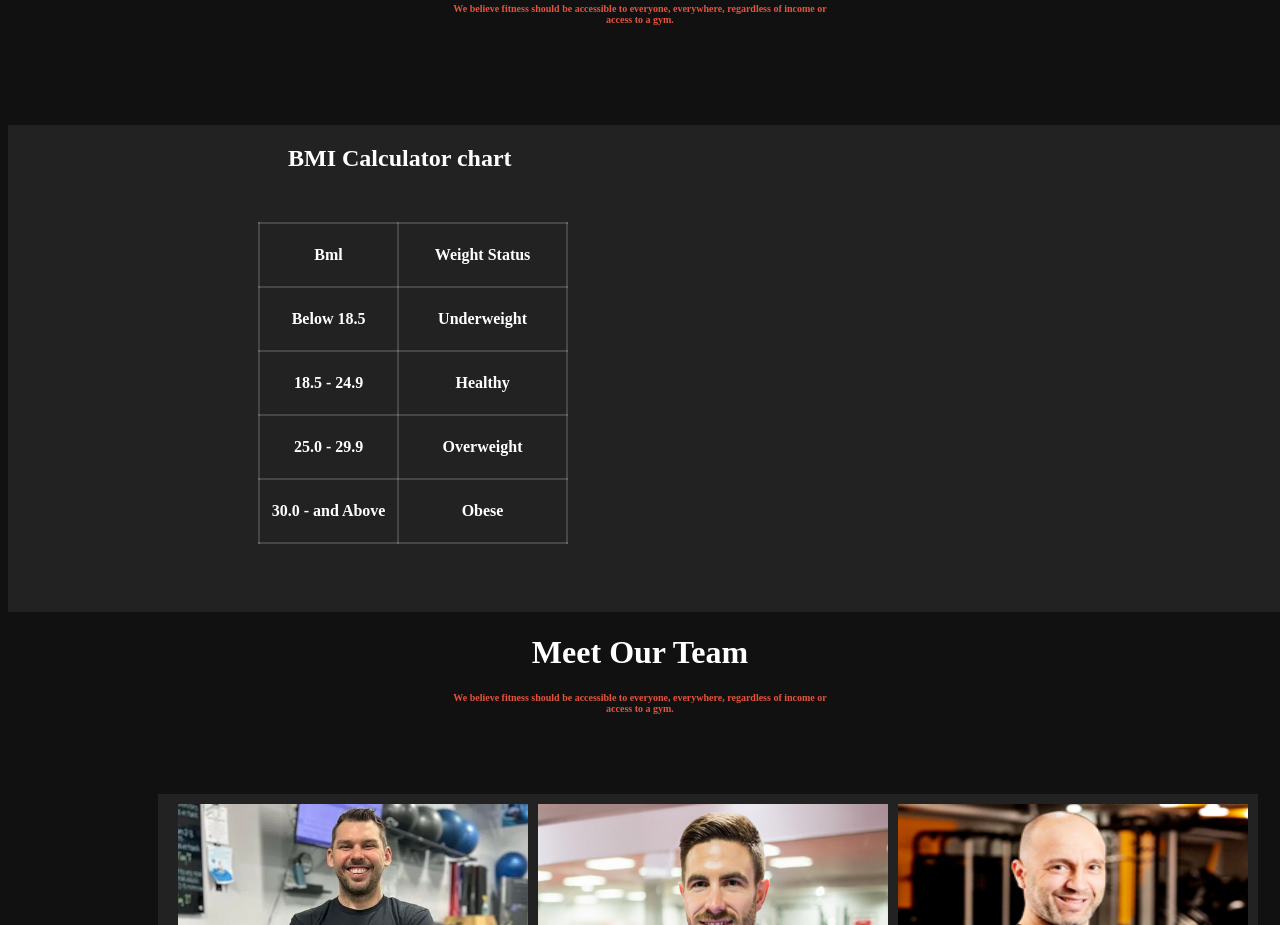
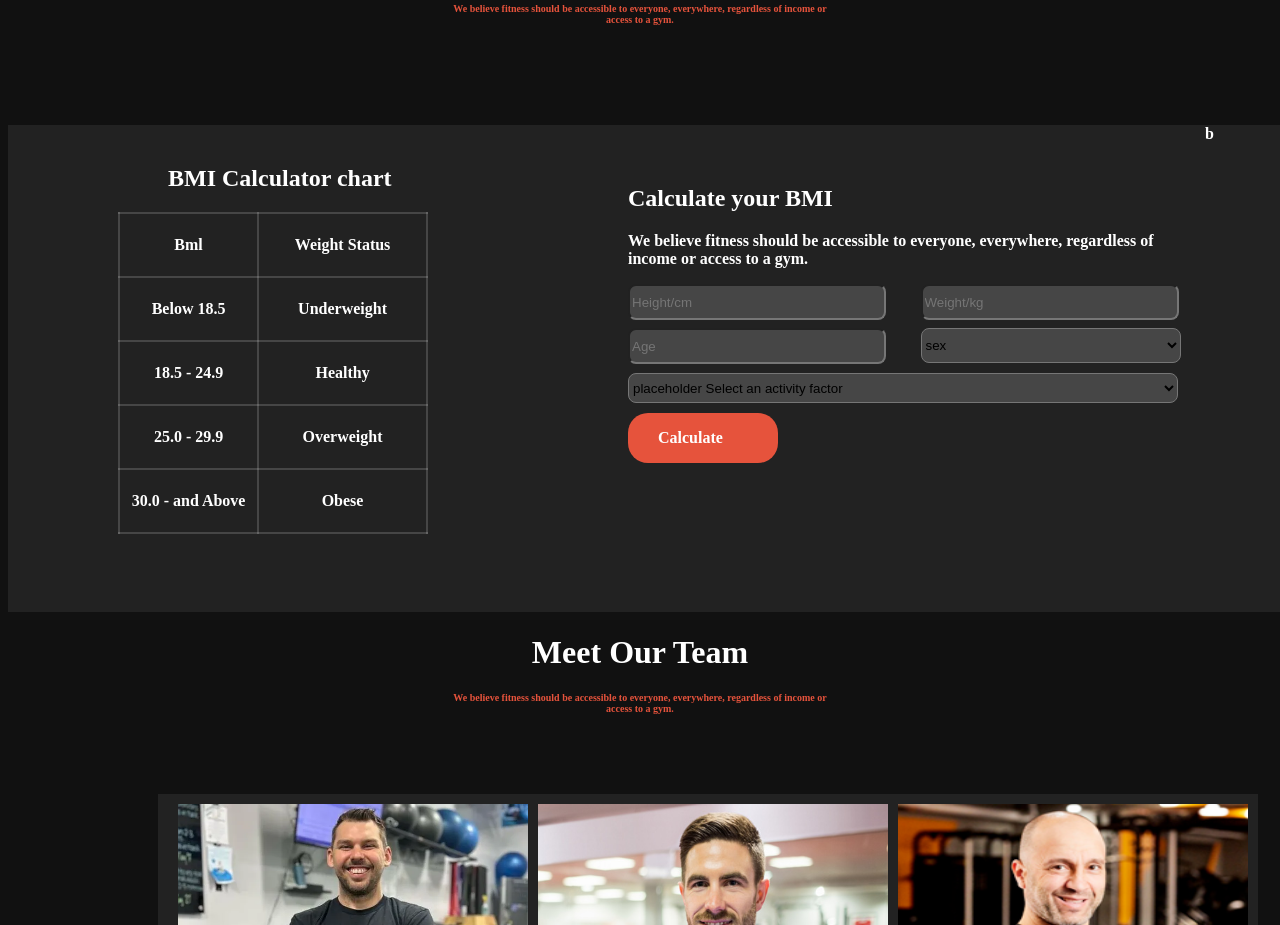
Before and after one commit to ovisack/Assingment-01, a plain HTML site: page index.html in a window 1280 px wide. Shown: the part 1652-2577 px from the top of the page. Drawn offline with Linux system fonts and the light colour scheme; a web font is replaced by a local one.

Commit message:
first commit

```diff
--- a/index.html
+++ b/index.html
@@ -178,7 +178,7 @@
 
 
           </table>
-           <!-- </div>
+           </div>
          <div class="input">
 
            <h1 class="h1"> Calculate your BMI </h1>
@@ -196,18 +196,23 @@
                 <option value="">sex</option>
                 <option value="">mail</option>
                 <option value="">female</option>
+                |</select>
+
+              </div>
+
+              <select name="" id="select-id">
+                <option id="select-id" value="">placeholder Select an activity factor</option>
+              </select>
+              <div class="buten">
+                <p class="majin-top">Calculate</p>
               </div>
             </div>
 
+     b
 
 
-    <select class="beta">
-        <option value=" "> placeholder Select an activity factor</option>
-    </select>
 
-
-</div> -->
-
+</div>
 </section>
 <div class="time-het">
 <h1>Meet Our Team</h1>
--- a/style.css
+++ b/style.css
@@ -330,8 +330,8 @@
     margin-top: 100px;
    }
    #dietl-h1{
-    margin-top: 50px;
-    margin-left: 180px ;
+    margin-top: 70px;
+    margin-left: 60px ;
    }
 
    .ditel-01,tr, th,td{
@@ -346,14 +346,14 @@
 
   /* input style */
 
-  /*
+
   .input{
-    border: 1px solid rgba(255, 255, 255, 0.16);
+
 
     width: 577px;
     height: 386px;
-    margin-top: 400px;
-    margin-left: -800px;
+    margin-top: 40px;
+    margin-left: 200px;
 
 
   }
@@ -367,10 +367,10 @@
   }
   #c-1{
     background-color:rgba(255, 255, 255, 0.16);
-    color: #FFFFFF 60%;
+    color:#111111;
     width: 250px;
     height: 30px;
-    border-radius: 8px;
+    border-radius: 8px 8px;
     padding:
     12px, 40px, 12px, 20px;
 
@@ -379,10 +379,10 @@
 
   #c-2{
     background-color:rgba(255, 255, 255, 0.16);
-    color:#FFFFFF 60%;
+
     width: 250px;
     height: 30px;
-    border-radius: 8px;
+    border-radius: 8px 8px;
     padding:
     12px, 40px, 12px, 20px;
 
@@ -390,10 +390,10 @@
   }
   #c-3{
     background-color:rgba(255, 255, 255, 0.16);
-    color: #FFFFFF 60%;
+    color: #111111;
     width: 250px;
     height: 30px;
-    border-radius: 8px;
+    border-radius: 8px 8px;
     padding:
     12px, 40px, 12px, 20px;
 
@@ -401,9 +401,9 @@
   }
   #c-4{
     background-color:rgba(255, 255, 255, 0.16);
-    color: #FFFFFF 60%;
-    width: 250px;
-    height: 30px;
+    color:black;
+    width: 260px;
+    height: 35px;
     border-radius: 8px;
 
     padding:
@@ -412,34 +412,49 @@
 
   }
 
-  .beta{
-    color: #FFFFFF 60%;
-   grid-template-columns:repeat(1, 1fr );
+  #select-id{
+    background-color:rgba(255, 255, 255, 0.16);
 
-   gap: 8px;
-   margin-top: 7px;
-   background-color:rgba(255, 255, 255, 0.16);
-   width: 530px;
-   height: 30px;
-   border-radius: 8px;
+    width: 550px;
+    height: 30px;
+    border-radius: 8px;
 
-   padding:
-   12px, 40px, 12px, 20px;
+    padding:
+    12px, 40px, 12px, 20px;
+    margin-top: 1cap;
+
+
   }
 
   .ditel-01{
     margin-left: 10px;
-    margin-top: 100px;
+    margin-top: 10px;
 
-  } */
+  }
+
   .dietl-box-1{
     margin-left: 100px;
     margin-top: -30px;
+  }
+  .buten{
+    display: flex;
+    height: 50px;
+    width: 150px;
+    color: #FFFFFF;
+    background-color: #E6533C;
+    border-radius: 20px;
+    margin-top: 10px;
+
+
+  }
+  .majin-top{
+    margin-left: 30px;
   }
   /* tim style img */
   .time-het{
     color: #FFFFFF;
     text-align: center;
+
 
 
   }
```
